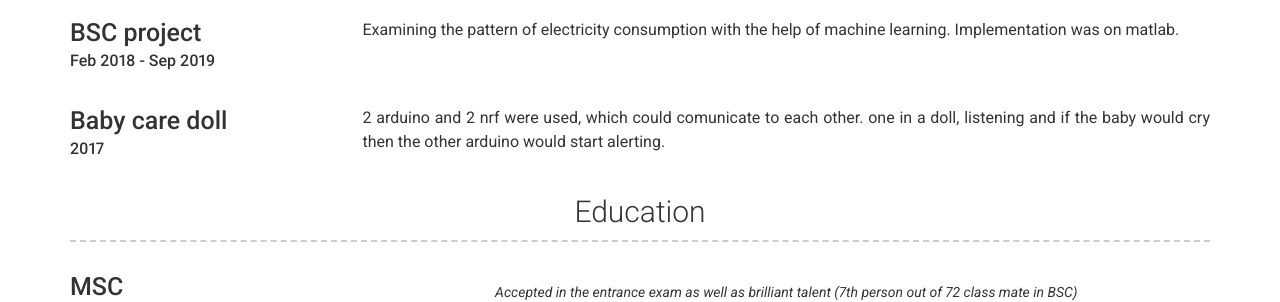
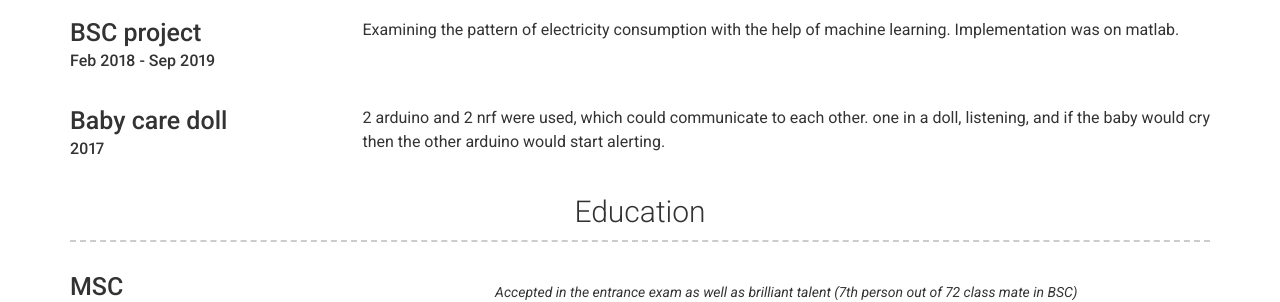
Before and after one commit to zahramahani/zahramahani.github.io, a Jekyll site: the page built from index.md, in a window 1280 px wide and 900 px high, scrolled down 1494 px. Shown: the part 152-454 px from the top of the window. Built offline with Jekyll 4.4.1, drawn with Linux system fonts in a browser that asks for light colours; nearby versions of some CDN libraries; part of the change alters nothing that is shown; some of the changed text lies outside the part shown.

Commit message:
Update _config.yml

```diff
--- a/_config.yml
+++ b/_config.yml
@@ -7,10 +7,10 @@ version: 2
 
 # Personal info
 name: Zahra Amirmahani
-title: Data engineer
+title: Data Engineer
 email: zahra.m245@gmail.com
 # email_title: Email (Email title override)
-phone: +989377883218
+phone: 0989377883218
 # phone_title: Phone (Phone title override)
 
 # website_title: Web (Website title override)
@@ -21,24 +21,6 @@ darkmode: false
 # Social links
 github_username: zahramahani
 linkedin_username: zahra-mahani-9290aa141
-
-# Additional icon links
-# additional_links:
-# - title: Link name
-#   icon: Font Awesome brand icon name (eg. fab fa-twitter) (https://fontawesome.com/icons?d=gallery&s=brands&m=free)
-#   url: Link url (eg. https://google.com)
-# - title: another link
-#   icon: font awesome brand icon name (eg. fab fa-twitter) (https://fontawesome.com/icons?d=gallery&s=brands&m=free)
-#   url: Link url (eg. https://google.com)
-
-# Google Analytics and Tag Manager
-# Using more than one of these may cause issues with reporting
-# gtm: "GTM-0000000"
-# gtag: "UA-00000000-0"
-# google_analytics: "UA-00000000-0"
-
-# About Section
-# about_title: About Me (Use this to override about section title)
 about_profile_image: images/zahra.png
 about_content: I'm zahra Amirmahani, 25 years old, from Kerman/Iran. my Research Interests are Data mining, Big data and Natural Language Processing.I have been working in the data engineering and data analysis department of the <a href="https://www.partdp.ir"> part </a> company for 2 years besides of educating in MSC.
 
@@ -127,12 +109,8 @@ content:
       - layout: left
         title: Baby care doll
         sub_title: 2017
-#         caption: Date Range (eg. November 2016 - present)
-#         link: Link to company (optional)
-#         quote: >
-#           Short description of the company (optional)
         description: | # this will include new lines to allow paragraphs
-           2 arduino and 2 nrf were used, which could comunicate to each other. one in a doll, listening and if the baby would cry then the other arduino would start alerting.
+           2 arduino and 2 nrf were used, which could communicate to each other. one in a doll, listening, and if the baby would cry then the other arduino would start alerting.
 
   - title: Education
     layout: list
```
